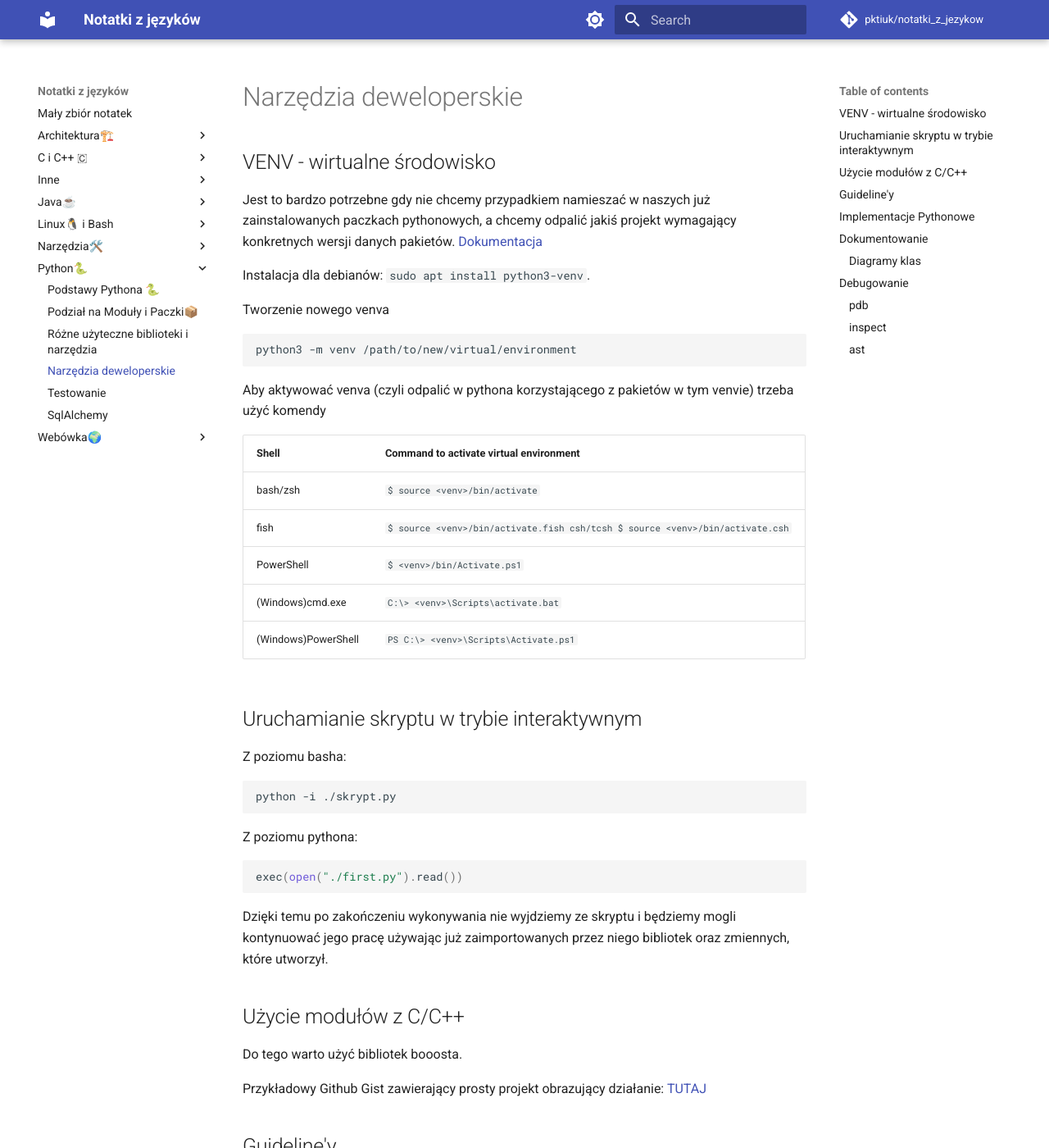
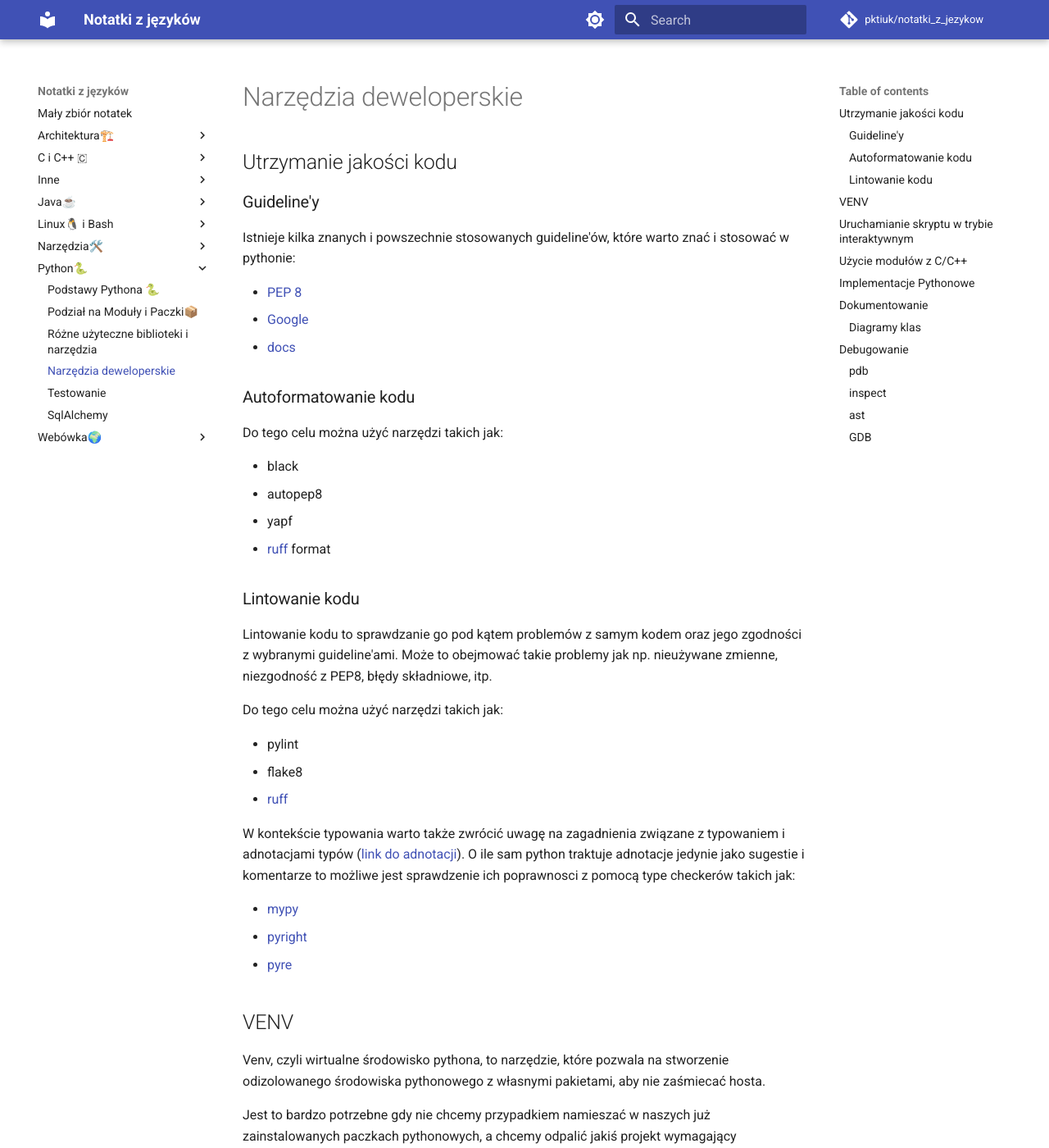
Before and after one commit to pktiuk/notatki_z_jezykow, an MkDocs documentation site: the page built from docs/Python🐍/5_deweloperskie.md, in a window 1280 px wide and 1400 px high. Shown: the whole window at 82% size. Built offline with MkDocs 1.6.1 and Material for MkDocs 9.7.7, drawn with Linux system fonts in a browser that asks for light colours; comment, search, counter and statistics services are not loaded.

Commit message:
Opis dodatkowych narzędzi deweloperskich w PYthonie

````diff
--- a/docs/Python🐍/5_deweloperskie.md
+++ b/docs/Python🐍/5_deweloperskie.md
@@ -1,6 +1,44 @@
 # Narzędzia deweloperskie
 
-## VENV - wirtualne środowisko
+## Utrzymanie jakości kodu
+
+### Guideline'y
+
+Istnieje kilka znanych i powszechnie stosowanych guideline'ów, które warto znać i stosować w pythonie:
+
+- [PEP 8](https://www.python.org/dev/peps/pep-0008/#module-level-dunder-names)
+- [Google](https://google.github.io/styleguide/pyguide.html)
+- [docs](https://docs.python-guide.org/writing/structure/)
+
+
+### Autoformatowanie kodu
+
+Do tego celu można użyć narzędzi takich jak:
+
+- black
+- autopep8
+- yapf
+- [ruff](https://github.com/astral-sh/ruff) format
+
+### Lintowanie kodu
+
+Lintowanie kodu to sprawdzanie go pod kątem problemów z samym kodem oraz jego zgodności z wybranymi guideline'ami. Może to obejmować takie problemy jak np. nieużywane zmienne, niezgodność z PEP8, błędy składniowe, itp.
+
+Do tego celu można użyć narzędzi takich jak:
+
+- pylint
+- flake8
+- [ruff](https://github.com/astral-sh/ruff)
+
+W kontekście typowania warto także zwrócić uwagę na zagadnienia związane z typowaniem i adnotacjami typów ([link do adnotacji](./1_ogolne_notatki.md#adnotacje)). O ile sam python traktuje adnotacje jedynie jako sugestie i komentarze to możliwe jest sprawdzenie ich poprawnosci z pomocą type checkerów takich jak:
+
+- [mypy](https://mypy-lang.org/)
+- [pyright](https://github.com/microsoft/pyright)
+- [pyre](https://pyre-check.org/)
+
+## VENV
+
+Venv, czyli wirtualne środowisko pythona, to narzędzie, które pozwala na stworzenie odizolowanego środowiska pythonowego z własnymi pakietami, aby nie zaśmiecać hosta.
 
 Jest to bardzo potrzebne gdy nie chcemy przypadkiem namieszać w naszych już zainstalowanych paczkach pythonowych, a chcemy odpalić jakiś projekt wymagający konkretnych wersji danych pakietów. [Dokumentacja](https://docs.python.org/3/library/venv.html)
 
@@ -115,7 +148,7 @@ inspect.getsource(xyz)# wypisuje jak dana funkcja jest napisana
 import ast
 ```
 
-# GDB
+### GDB
 
 [LINK](https://wiki.python.org/moin/DebuggingWithGdb)
 
````
Also changed, not shown: other parts of docs/Python🐍/5_deweloperskie.md (+0 -5 lines).
